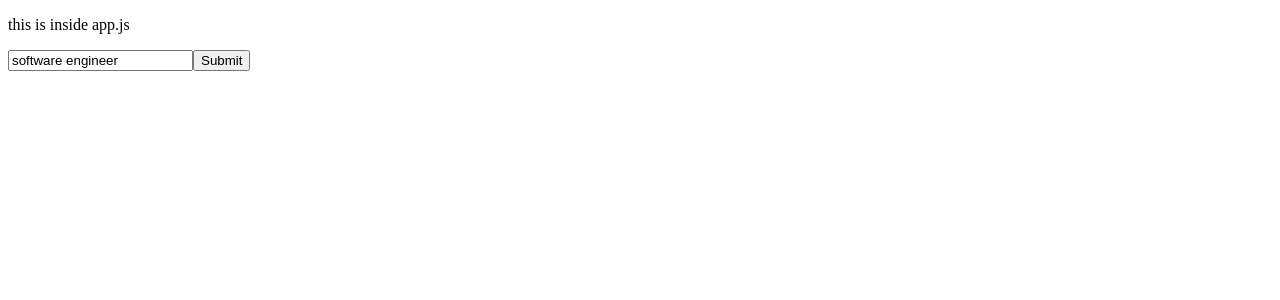
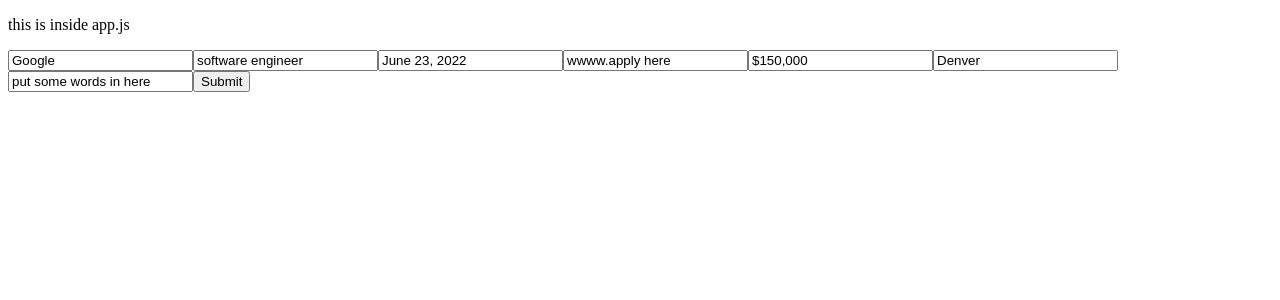
Before and after one commit to PTRI-7-Team-Axolotl/secure-the-bag, a React (Create React App) app: page /user in a window 1280 px wide. Both pictures are taken after a click on the element "Google". Shown: the top 300 px of the page. Built offline with nearby package versions, Linux system fonts and the light colour scheme; the HTML template or start-up script is replaced by a standard one.

Commit message:
finished form, needs styling

```diff
--- a/src/JobInfo.jsx
+++ b/src/JobInfo.jsx
@@ -42,7 +42,13 @@ function JobInfo(props) {
         return (
             <div>
                 <form onSubmit={handleSubmit(onSubmit)} >
+                    <input type="text" {...register("employer")} defaultValue={job[jobIndex].employer} />
                      <input type="text" {...register("title")} defaultValue={job[jobIndex].title} />
+                     <input type="text" {...register("expiration")} defaultValue={job[jobIndex].expiration} />
+                     <input type="text" {...register("application")} defaultValue={job[jobIndex].application} />
+                     <input type="text" {...register("salary")} defaultValue={job[jobIndex].salary} />
+                     <input type="text" {...register("city")} defaultValue={job[jobIndex].city} />
+                     <input type="text" {...register("description")} defaultValue={job[jobIndex].description} />
                     <input type="submit"/>
                 </form>
             </div>
```
